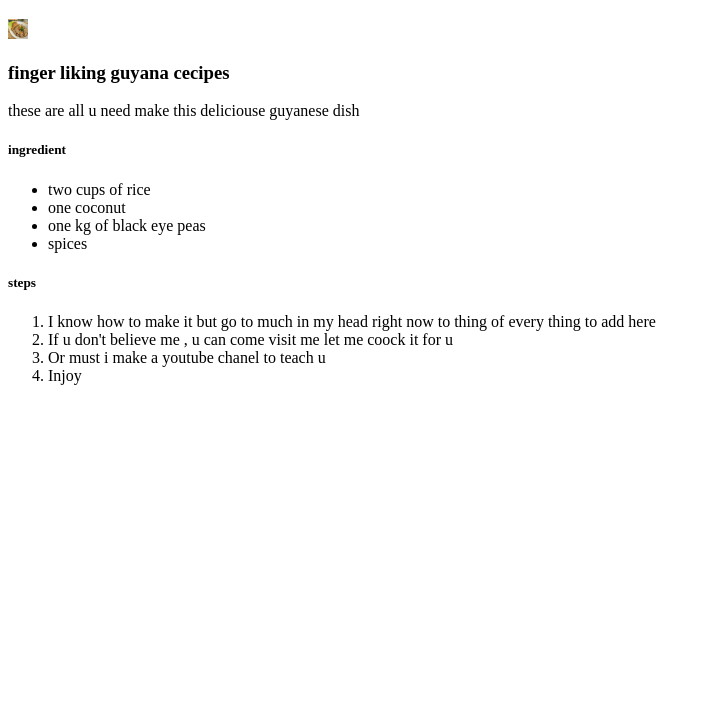
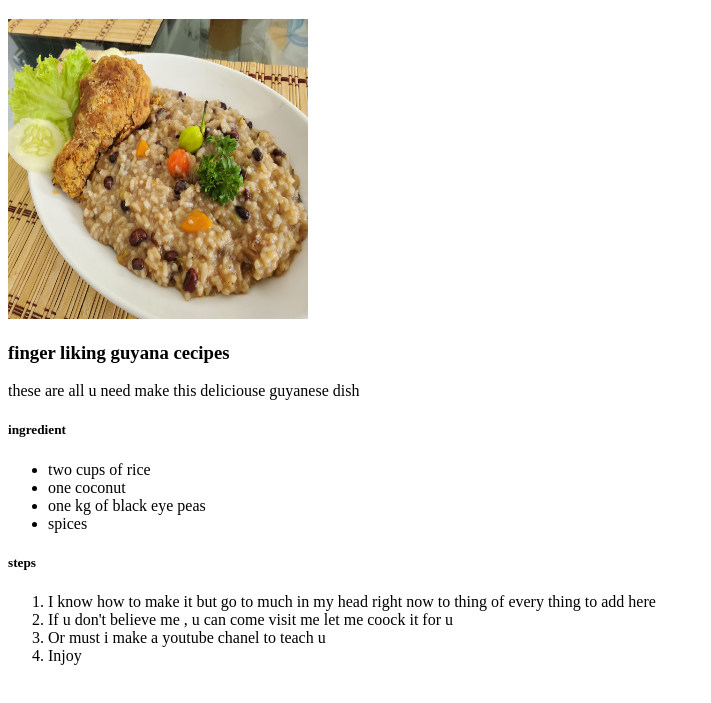
Before and after one commit to junior144000/odin-recipes, a plain HTML site: page recipes/coockup.html in a window 1280 px wide. Shown: the part 61-764 px from the top of the page, without its empty margins (0-711 px from the left). Drawn offline with Linux system fonts and the light colour scheme.

Commit message:
fix broken img link in coockup.html

```diff
--- a/recipes/coockup.html
+++ b/recipes/coockup.html
@@ -7,7 +7,7 @@
 </head>
 <body>
     <h1>Coockup</h1>
-    <img src="/imgs/20200405_131816-scaled.jpg" alt="coockup image" width="20px" height="20px">
+    <img src="../imgs/20200405_131816-scaled.jpg" alt="coockup image" width="300px" height="300px" >
     <h3>finger liking guyana cecipes</h5>
     <p>these are all u need make this deliciouse guyanese dish</p>
     <h5>ingredient</h5>
```
Also changed, not shown: index.html (+1 -0 lines).
